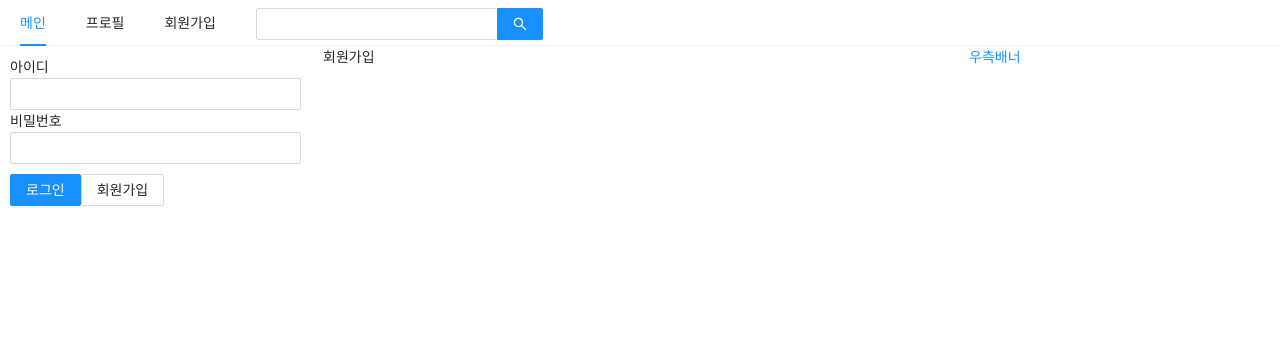
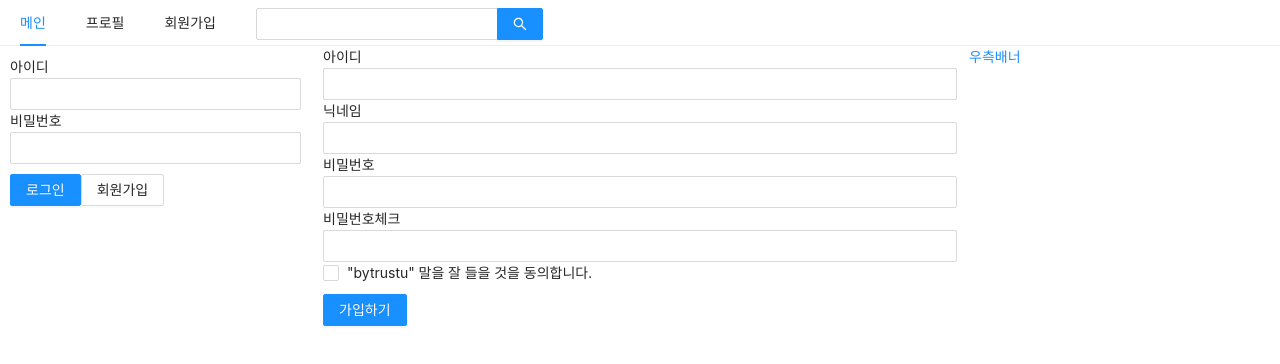
Before and after one commit to bytrustu/2021-sns, a Next.js app in the folder front/: page /signup in a window 1280 px wide. Shown: the top 364 px of the page. Built offline with nearby package versions, Linux system fonts and the light colour scheme.

Commit message:
add Signup Form & Profile

```diff
--- a/front/components/LoginForm.js
+++ b/front/components/LoginForm.js
@@ -2,53 +2,49 @@
 import {Button, Form, Input} from 'antd';
 import Link from 'next/link';
 import styled from 'styled-components';
+import PropTypes from 'prop-types';
+import useInput from "../hooks/useInput";
 
 const ButtonWrapper = styled.div`
     margin-top: 10px;
 `;
 
-const FormWarpper = styled(Form)`
+const FormWrapper = styled(Form)`
     padding: 10px;
 `
 
 const LoginForm = ({setIsLoggedIn}) => {
-    const [form, setForm] = useState({
-        id: '',
-        password: ''
-    });
-    const onChange = useCallback((e) => {
-        setForm({
-            ...form,
-            [e.target.name]: e.target.value
-        })
-    }, [form]);
-
-    const {id, password} = form;
+    const [id, onChangeId] = useInput('');
+    const [password, onChangePassword] = useInput('');
 
     const onSubmitForm = useCallback((e) => {
         setIsLoggedIn(true);
     }, [id, password]);
 
     return (
-        <FormWarpper onFinish={onSubmitForm}>
+        <FormWrapper onFinish={onSubmitForm}>
             <div>
                 <label htmlFor="user-id">아이디</label>
                 <br/>
-                <Input type="text" name="id" value={id} onChange={onChange} required/>
+                <Input type="text" name="id" value={id} onChange={onChangeId} required/>
             </div>
 
             <div>
                 <label htmlFor="user-password">비밀번호</label>
                 <br/>
-                <Input type="password" name="password" value={password} onChange={onChange} required/>
+                <Input type="password" name="password" value={password} onChange={onChangePassword} required/>
             </div>
 
             <ButtonWrapper>
                 <Button type="primary" htmlType="submit" loading={false}>로그인</Button>
                 <Link href="/signup"><a><Button>회원가입</Button></a></Link>
             </ButtonWrapper>
-        </FormWarpper>
+        </FormWrapper>
     )
 }
 
+LoginForm.propTypes = {
+    setIsLoggedIn: PropTypes.func.isRequired
+}
+
 export default LoginForm;
--- a/front/components/UserProfile.js
+++ b/front/components/UserProfile.js
@@ -5,6 +5,7 @@
     const onLogOut = useCallback(() => {
        setIsLoggedIn(false);
     });
+
     return (
         <Card actions={[
             <div key="twit">짹짹<br/>0</div>,
--- /dev/null
+++ b/front/hooks/useInput.js
@@ -0,0 +1,9 @@
+import React, {useState, useCallback} from 'react';
+
+export default (initialValue = null) => {
+    const [value, setValue] = useState(initialValue);
+    const handler = useCallback((e) => {
+        setValue(e.target.value);
+    }, []);
+    return [value, handler];
+}
--- a/front/pages/signup.js
+++ b/front/pages/signup.js
@@ -1,15 +1,77 @@
-import React from 'react';
+import React, {useCallback, useState} from 'react';
 import AppLayout from "../components/AppLayout";
 import HeadComponent from "../components/HeadComponent";
+import {Form, Input, Checkbox, Button} from "antd";
+import styled from 'styled-components';
+import useInput from "../hooks/useInput";
 
 const Signup = () => {
+
+    const ErrorMessage = styled.div`
+        color: red;
+    `;
+
+    const [id, onChangeId] = useInput('');
+    const [nickname, onChangeNickname] = useInput('');
+    const [password, onPassword] = useInput('');
+    const [passwordCheck, setPasswordCheck] = useState('');
+    const [passwordError, setPasswordError] = useState(false);
+    const onChangePasswordCheck = useCallback((e) => {
+        setPasswordError(e.target.value !== password);
+        setPasswordCheck(e.target.value);
+    }, [password]);
+
+    const [term, setTerm] = useState(false);
+    const [termError, setTermError] = useState(false);
+    const onChangeTerm = useCallback((e) => {
+        setTermError(false);
+        setTerm(e.target.checked);
+    }, []);
+
+    const onSubmit = useCallback((e) => {
+        if (password !== passwordCheck) {
+            return setPasswordError(true);
+        }
+        if (!term) {
+            return setTermError(true);
+        }
+    }, [password, passwordCheck, term]);
+
     return (
-        <>
-            <HeadComponent title="회원가입 | Blog"/>
             <AppLayout>
-                <div>회원가입</div>
+                <HeadComponent title="회원가입 | Blog"/>
+                <Form onFinish={onSubmit}>
+                    <div>
+                        <label htmlFor="user-id">아이디</label>
+                        <br />
+                        <Input name="user-id" value={id} required onChange={onChangeId}/>
+                    </div>
+                    <div>
+                        <label htmlFor="user-nickname">닉네임</label>
+                        <br />
+                        <Input name="user-nickname" value={nickname} required onChange={onChangeNickname}/>
+                    </div>
+                    <div>
+                        <label htmlFor="user-password">비밀번호</label>
+                        <br />
+                        <Input name="user-password" value={password} required onChange={onPassword}/>
+                    </div>
+                    <div>
+                        <label htmlFor="user-passwordCheck">비밀번호체크</label>
+                        <br />
+                        <Input name="user-passwordCheck" value={passwordCheck} required onChange={onChangePasswordCheck}/>
+                        {passwordError && <ErrorMessage>비밀번호가 일치하지 않습니다.</ErrorMessage>}
+                    </div>
+                    <div>
+                        <Checkbox name="user-term" checked={term} onChange={onChangeTerm}>"bytrustu" 말을 잘 들을 것을 동의합니다.</Checkbox>
+                        {termError && <ErrorMessage>약관에 동의하셔야 합니다.</ErrorMessage>}
+                    </div>
+                    <div style={{ marginTop: 10 }}>
+                        <Button type="primary" htmlType="submit">가입하기</Button>
+                    </div>
+
+                </Form>
             </AppLayout>
-        </>
     )
 };
 
```
Also changed, not shown: front/components/FollowList.js (added, +32 -0 lines), front/components/NicknameEditForm.js (added, +18 -0 lines), front/pages/index.js (+2 -5 lines), front/pages/profile.js (+8 -1 lines).
